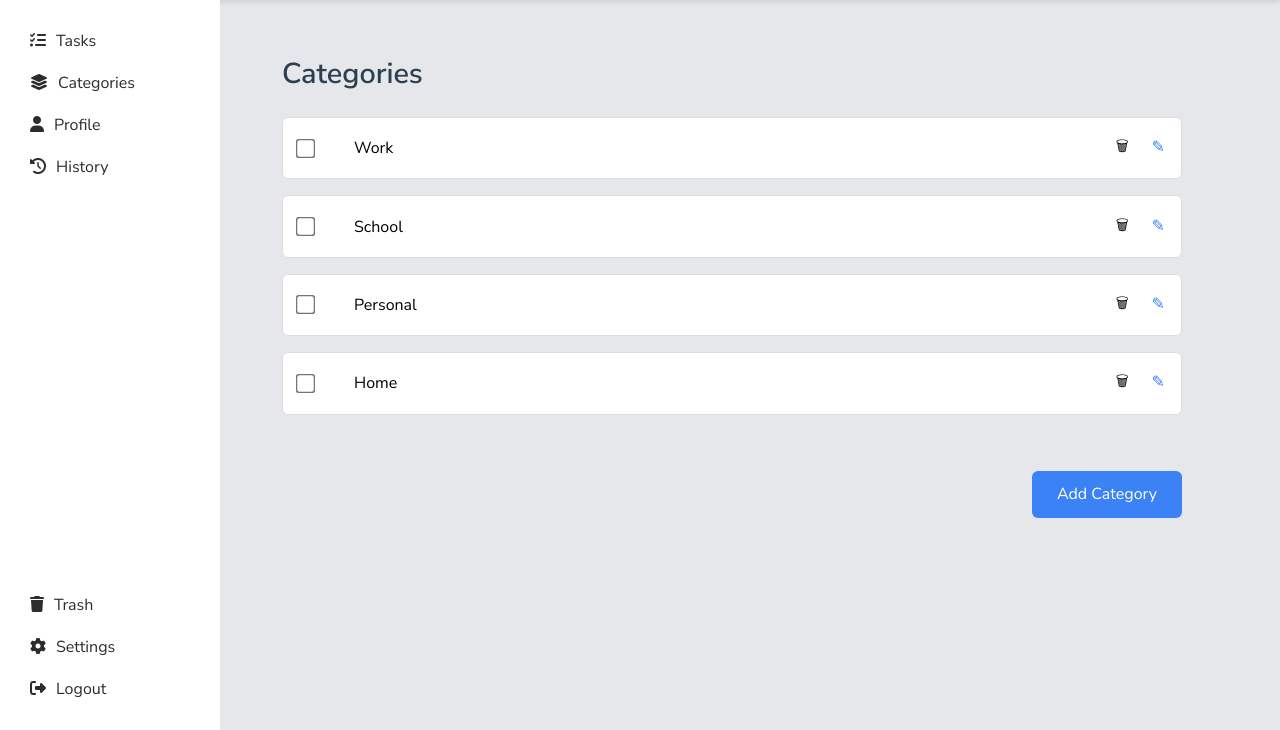
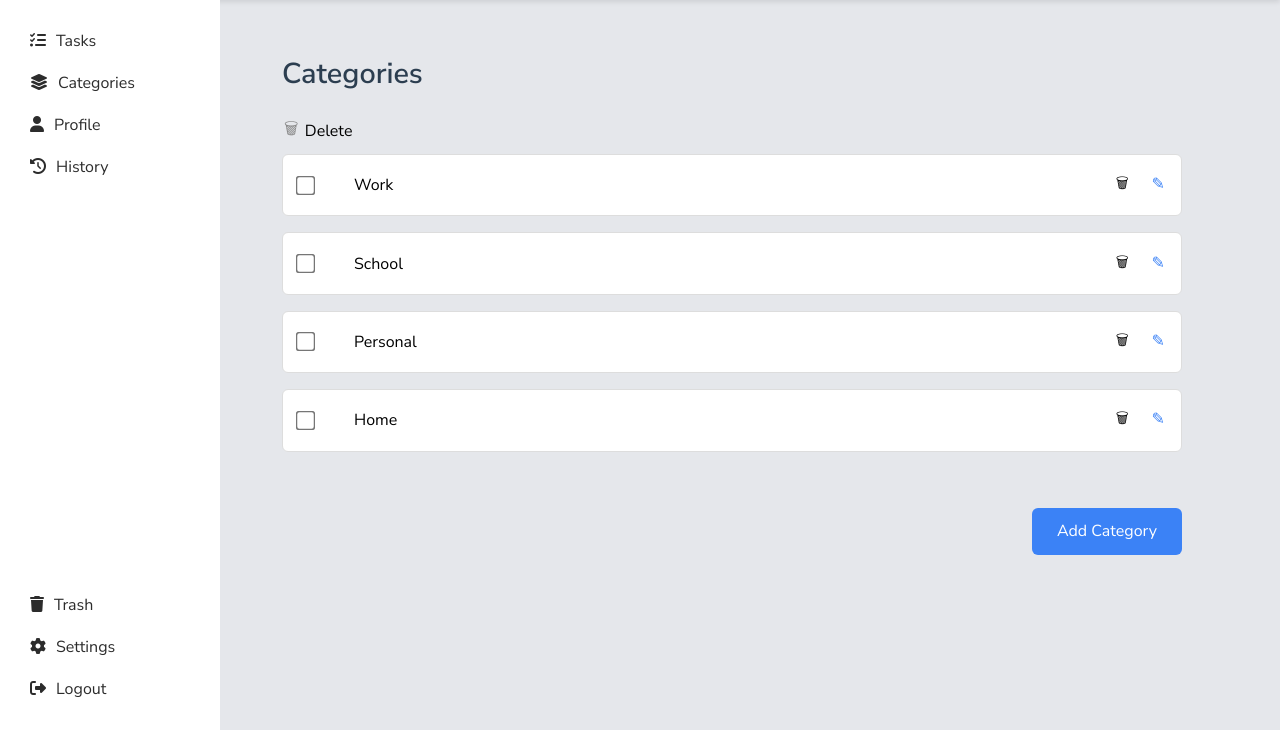
Before and after one commit to Ongea-Tech/OngeaTask, a Flask app: page /categories in a window 1280 px wide. Shown: the part 70-800 px from the top of the page. Run offline with Flask 3, Linux system fonts and the light colour scheme; some web fonts are replaced.

Commit message:
Adds the delete icon on the categories page

```diff
--- a/app/static/styles.css
+++ b/app/static/styles.css
@@ -602,6 +602,25 @@ input[type="checkbox"] {
   color: #2c3e50;
   margin-bottom: 1.5rem;
 }
+.delete-header {
+  display: flex;
+  align-items: center;
+  gap: 0.4rem;
+  color: black;
+  font-weight: 500;
+  margin-left: 3.5rem;
+  margin-bottom: 0.5rem;
+  font-size: 1rem;
+  margin-left: -8px;
+  margin-bottom: 10px;
+}
+
+
+.delete-header .delete-icon {
+  font-size: 1rem;
+  color: #888;
+}
+
 
 .category-form {
   width: 100%;
--- a/app/templates/categories.html
+++ b/app/templates/categories.html
@@ -3,6 +3,10 @@
 
 <div class="categories-page">
   <h2 class="categories-title">Categories</h2>
+   <div class="delete-header">
+    <span class="delete-icon">&#128465;</span>
+    <span class="delete-label">Delete</span>
+  </div>
 
   <form class="category-form">
     <div class="category-group">
```
